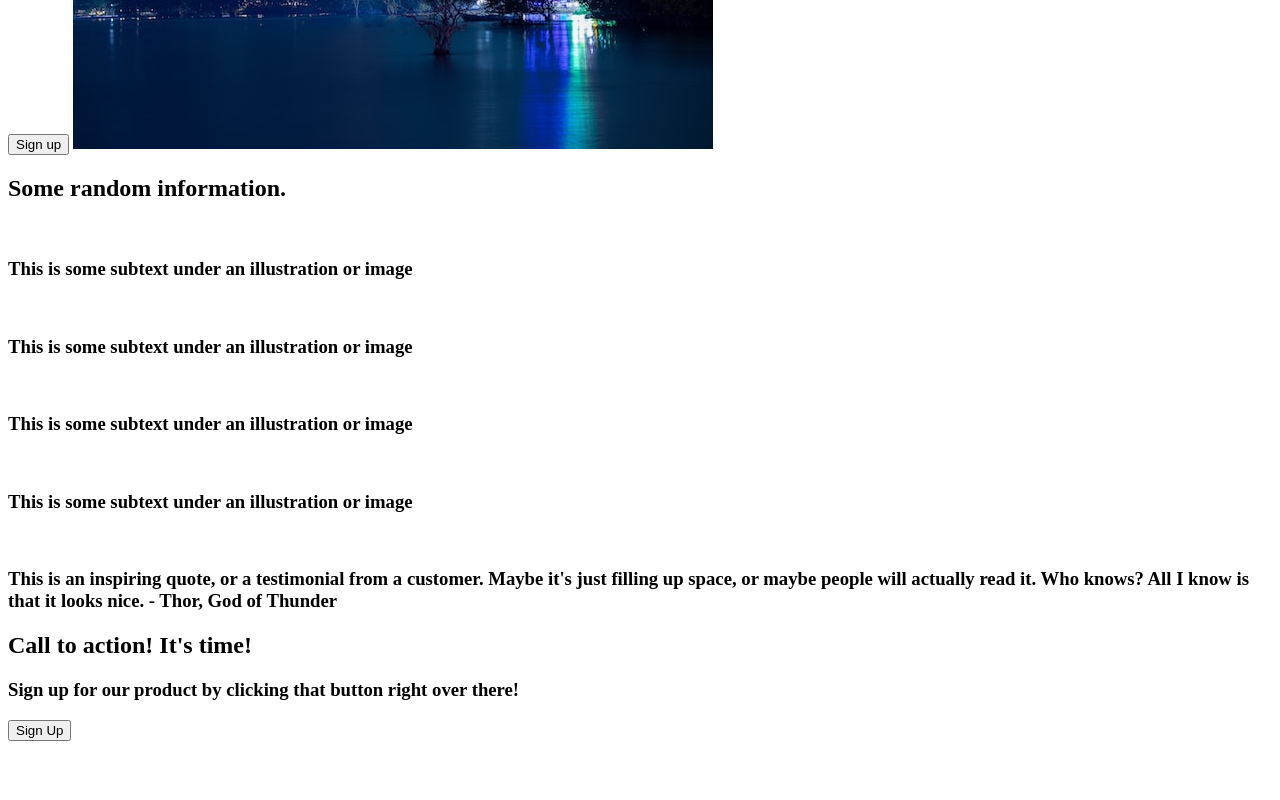
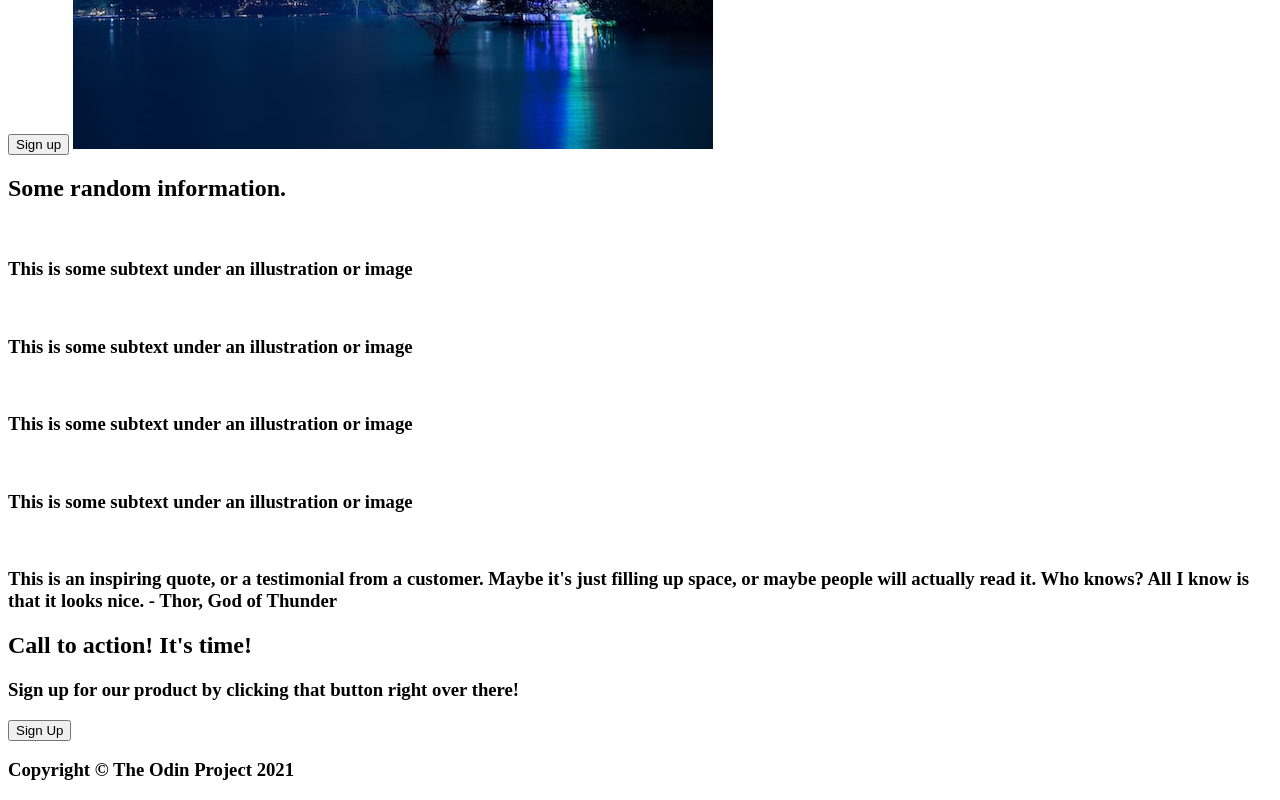
Before and after one commit to sabba2/project-landing-page, a plain HTML site: page index.html in a window 1280 px wide. Shown: the part 569-1369 px from the top of the page. Before the commit the page ends 1318 px from the top, so only its background shows below. Drawn offline with Linux system fonts and the light colour scheme.

Commit message:
Create footer

```diff
--- a/index.html
+++ b/index.html
@@ -50,5 +50,8 @@
         <button>Sign Up</button>
       </div>
     </div>
+    <div class="footer">
+      <h3>Copyright © The Odin Project 2021</h3>
+    </div>
   </body>
 </html>
```
